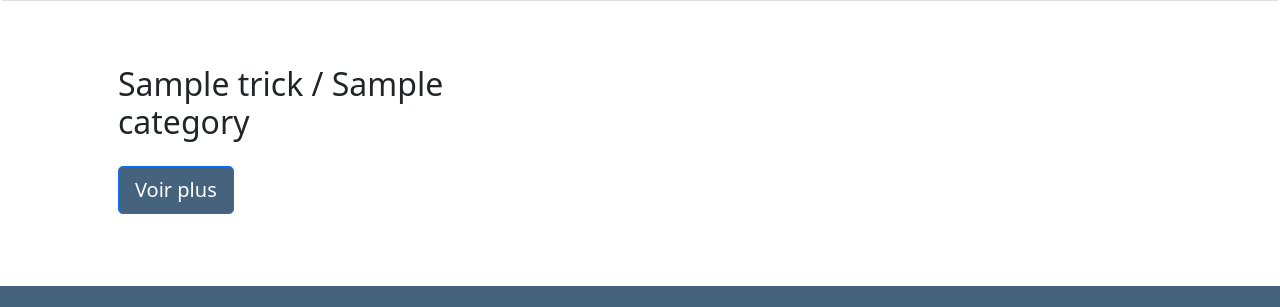
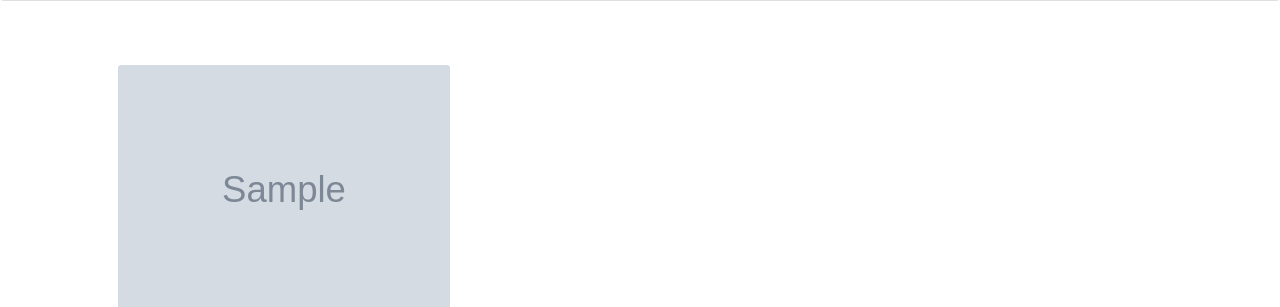
Before and after one commit to bernikw/Projet-6, a Symfony app: template templates/home.html.twig in a window 1280 px wide. Shown: the part 704-1011 px from the top of the page. Run offline with Twig, Linux system fonts and the light colour scheme; the template is opened without the code that fills it: most values are stand-ins (such as "Sample title", 1, 10 or a date in 2020); grey boxes marked "Sample" are stand-in pictures; some libraries are stand-ins or nearby versions.

Commit message:
Display of tricks with pictures on homepage, creating links

```diff
--- a/src/Controller/HomeController.php
+++ b/src/Controller/HomeController.php
@@ -13,10 +13,10 @@
     public function index(TrickRepository $trickRepository): Response
     {
 
-        $tricks = $trickRepository->findBy([], ['createdAt'=> 'DESC'], 10, 0);
 
         return $this->render('home.html.twig', [
-            'tricks' => $tricks,
+            'tricks' => $trickRepository->findBy([], ['createdAt'=> 'DESC'], 10)
+
         ]);
     }
 }
--- a/templates/home.html.twig
+++ b/templates/home.html.twig
@@ -11,27 +11,31 @@
 	{% endfor %}
 
 	<h3 class="card-header text-center p-4">SnowTricks</h3>
-		<div class="card mb-3">
+	<div class="card mb-3">
 
-			<img src="asset/images/banniere.jpg" class="img-fluid" alt="...">
+		<img src="asset/images/banniere.jpg" class="img-fluid" alt="...">
 
-		</div>
+	</div>
 
-<div class="container p-5">
+	<div class="container p-5">
 		<div class='row' id='trickContainer'>
 
 			{% for trick in tricks %}
-				<div class="col-lg-4 mb-4 trick">
 
-					<div class="carte">
+				<div class="col-4" >
+				<a href="{{ path('app_trick_detail', {slug: trick.slug}) }}">
+					{% for picture in trick.pictures %}
+					<img src="asset/images/{{ picture.filename }}" class="card-img-top" alt="...">
+					{% endfor %}
+					<div class="card-body">
+						<h5 class="card-title">{{ trick.name }}</h5>
+						<p class="card-text">{{ trick.category.name }}</p>
+						<a href="{{ path('app_trick_detail', {slug: trick.slug}) }}" class="btn btn-lg btn-primary mt-3" style="background-color: #45637d;">Voir plus</a>
+					</div>
 
-						<h2>
-							{{ trick.name }} / {{ trick.category.name}}
-						</h2>
+					</a>
+				</div>
 
-             <a href="" class="btn btn-lg btn-primary mt-3" style="background-color: #45637d;">Voir plus</a>
-					</div>
-				</div>
 			{% endfor %}
 		</div>
 	</div>
--- a/templates/nav.html.twig
+++ b/templates/nav.html.twig
@@ -6,7 +6,7 @@
 
 <nav class="navbar navbar-expand-lg navbar-dark" style="background-color: #45637d;">
   <div class="container-fluid">
-    <a class="navbar-brand" href="#">SnowTricks</a>
+    <a class="navbar-brand" href="{{path('app_home')}}">SnowTricks</a>
     <button class="navbar-toggler" type="button" data-bs-toggle="collapse" data-bs-target="#navbarColor01" aria-controls="navbarColor01" aria-expanded="false" aria-label="Toggle navigation">
       <span class="navbar-toggler-icon"></span>
     </button>
@@ -14,7 +14,7 @@
     <div class="collapse navbar-collapse" id="navbarColor01">
       <ul class="navbar-nav me-auto">
         <li class="nav-item">
-          <a class="nav-link active" href="#">Accueil
+          <a class="nav-link active" href="{{ path('app_home') }}">Accueil
             <span class="visually-hidden">(current)</span>
           </a>
         </li>
```
Also changed, not shown: src/Controller/TrickController.php (+7 -3 lines), templates/trick/detail.html.twig (renamed from templates/trick/detailTrick.html.twig).
